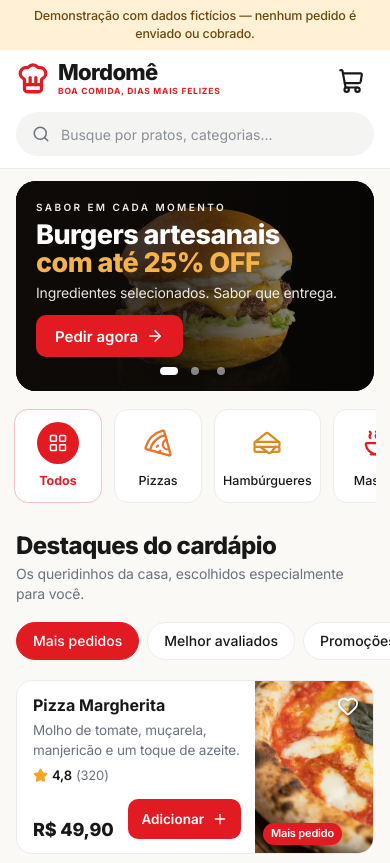
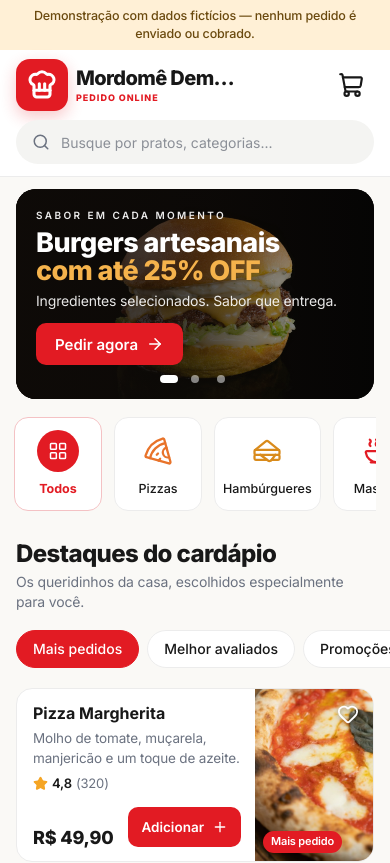
Before and after one commit to jjrfarias/mordome, a Next.js app: page /pedido-online/demonstracao in a window 390 px wide. Shown: the top 863 px of the page. Built offline with nearby package versions, Linux system fonts and the light colour scheme.

Commit message:
Destaca identidade do cliente na vitrine

```diff
--- a/app/api/public/orders/[establishmentId]/route.ts
+++ b/app/api/public/orders/[establishmentId]/route.ts
@@ -58,10 +58,10 @@ export async function GET(_request: Request, { params }: { params: Promise<{ est
     const since = popularitySince().toISOString();
     const offeredIds = new Set(products.map(product => product.id));
     const popularProductIds = rankPopularProducts(listLocalDeliveryOrders(establishmentId).filter(order => order.status !== "CANCELLED" && order.createdAt >= since).flatMap(order => order.items)).filter(productId => offeredIds.has(productId));
-    return Response.json({ popularProductIds, branding: { primary: "#173f35", accent: "#e97c4b" }, establishment: { name: establishment.name, logoUrl: establishment.logoUrl, bannerUrl: establishment.bannerUrl, highlightHeadline: establishment.highlightHeadline, phone: formatBrazilPhone(establishment.phone), address: formatEstablishmentAddress(establishment), highlightProduct: highlightProduct ? { id: highlightProduct.id, name: highlightProduct.name, price: highlightProduct.price, imageUrl: highlightProduct.imageUrl } : null }, products: products.map(product => ({ id: product.id, name: product.name, category: product.category, description: product.description, price: product.price, compareAtPrice: product.compareAtPrice !== null && product.compareAtPrice > product.price ? product.compareAtPrice : null, vegetarian: product.vegetarian, imageUrl: product.imageUrl, ingredientGroups: product.ingredientGroups })), deliveryAreas: deliveryAreas.map(area => ({ id: area.id, name: area.name, deliveryFee: area.deliveryFee, neighborhoods: area.neighborhoods })) });
+    return Response.json({ popularProductIds, branding: { logoUrl: null, primary: "#173f35", accent: "#e97c4b" }, establishment: { name: establishment.name, logoUrl: establishment.logoUrl, bannerUrl: establishment.bannerUrl, highlightHeadline: establishment.highlightHeadline, phone: formatBrazilPhone(establishment.phone), address: formatEstablishmentAddress(establishment), highlightProduct: highlightProduct ? { id: highlightProduct.id, name: highlightProduct.name, price: highlightProduct.price, imageUrl: highlightProduct.imageUrl } : null }, products: products.map(product => ({ id: product.id, name: product.name, category: product.category, description: product.description, price: product.price, compareAtPrice: product.compareAtPrice !== null && product.compareAtPrice > product.price ? product.compareAtPrice : null, vegetarian: product.vegetarian, imageUrl: product.imageUrl, ingredientGroups: product.ingredientGroups })), deliveryAreas: deliveryAreas.map(area => ({ id: area.id, name: area.name, deliveryFee: area.deliveryFee, neighborhoods: area.neighborhoods })) });
   }
 
-  const establishment = await db.establishment.findFirst({ where: { id: establishmentId, active: true, organization: { active: true } }, include: { highlightProduct: true, organization: { select: { brandPrimary: true, brandAccent: true } } } });
+  const establishment = await db.establishment.findFirst({ where: { id: establishmentId, active: true, organization: { active: true } }, include: { highlightProduct: true, organization: { select: { brandLogoUrl: true, brandPrimary: true, brandAccent: true } } } });
   if (!establishment) return Response.json({ error: "Estabelecimento não encontrado." }, { status: 404 });
   const [offerings, deliveryAreas, popularity] = await Promise.all([
     db.productOffering.findMany({
@@ -83,7 +83,7 @@ export async function GET(_request: Request, { params }: { params: Promise<{ est
   const highlightOffering = establishment.highlightProduct ? offerings.find(offering => offering.variant.product.id === establishment.highlightProduct!.id) : undefined;
   return Response.json({
     popularProductIds,
-    branding: { primary: establishment.organization.brandPrimary, accent: establishment.organization.brandAccent },
+    branding: { logoUrl: establishment.organization.brandLogoUrl, primary: establishment.organization.brandPrimary, accent: establishment.organization.brandAccent },
     establishment: {
       name: establishment.name,
       phone: formatBrazilPhone(establishment.phone),
--- a/components/storefront/Header.tsx
+++ b/components/storefront/Header.tsx
@@ -28,7 +28,10 @@ export function Header({ logoUrl, name, nav, activeSection, query, onQueryChange
 }) {
   return <header className={styles.header}>
     <div className={styles.headerInner}>
-      <a href="#inicio" className={styles.brandLink} aria-label={logoUrl ? `${name} — início` : "Mordomê — início"}><BrandMark logoUrl={logoUrl} name={name} /></a>
+      <div className={styles.clientIdentity}>
+        <a href="#inicio" className={styles.brandLink} aria-label={`${name} — início`}><BrandMark logoUrl={logoUrl} name={name} /></a>
+        <span className={styles.mordomeSignature}>Tecnologia <strong>Mordomê</strong></span>
+      </div>
       <nav className={styles.nav} aria-label="Seções da página">
         <ul>{nav.map(item => <li key={item.id}><a href={`#${item.id}`} className={cx(styles.navLink, activeSection === item.id && styles.navLinkActive)} aria-current={activeSection === item.id ? "location" : undefined}>{item.label}</a></li>)}</ul>
       </nav>
--- a/components/storefront/StorefrontPage.tsx
+++ b/components/storefront/StorefrontPage.tsx
@@ -257,7 +257,7 @@ export function StorefrontPage({ source }: { source: StorefrontSource }) {
   return <div className={cx(styles.root, units > 0 && styles.rootWithBar)} style={themeStyle}>
     <a href="#cardapio" className={styles.skipLink}>Pular para o cardápio</a>
     {isDemo && <p className={styles.demoStrip}>Demonstração com dados fictícios — nenhum pedido é enviado ou cobrado.</p>}
-    <Header logoUrl={data.establishment.logoUrl} name={data.establishment.name} nav={nav} activeSection={activeSection} query={filters.query}
+    <Header logoUrl={data.establishment.logoUrl ?? data.branding.logoUrl} name={data.establishment.name} nav={nav} activeSection={activeSection} query={filters.query}
       onQueryChange={query => patchFilters({ query })} onSearchSubmit={() => scrollToId("cardapio")} cartUnits={units}
       onCartClick={() => { if (window.matchMedia("(min-width: 1180px)").matches) document.getElementById("meu-pedido")?.focus(); else setDialog("cart"); }} />
 
--- a/components/storefront/primitives.tsx
+++ b/components/storefront/primitives.tsx
@@ -53,13 +53,9 @@ export function SafeImage({ src, alt, className, eager = false, sizes }: { src:
 }
 
 export function BrandMark({ logoUrl, name }: { logoUrl: string | null; name: string }) {
-  if (logoUrl) return <span className={styles.brand}>
-    <SafeImage src={logoUrl} alt="" className={styles.brandLogo} />
-    <span className={styles.brandText}><strong>{name}</strong><small>com Mordomê</small></span>
-  </span>;
   return <span className={styles.brand}>
-    <ChefHat className={styles.brandHat} aria-hidden strokeWidth={2.3} />
-    <span className={styles.brandText}><strong>Mordomê</strong><small>Boa comida, dias mais felizes</small></span>
+    {logoUrl ? <SafeImage src={logoUrl} alt="" className={styles.brandLogo} eager /> : <span className={styles.brandFallback}><ChefHat aria-hidden strokeWidth={2.3} /></span>}
+    <span className={styles.brandText}><strong>{name}</strong><small>Pedido online</small></span>
   </span>;
 }
 
--- a/components/storefront/storefront.module.css
+++ b/components/storefront/storefront.module.css
@@ -73,14 +73,18 @@
 /* ---------- Cabeçalho ---------- */
 /* Neutraliza a regra global `header{}` do painel operacional (altura, padding, blur). */
 .header { position: sticky; top: 0; z-index: 40; display: block; height: auto; padding: 0; background: var(--surface); border-bottom: 1px solid var(--border); backdrop-filter: none; }
-.headerInner { max-width: 1560px; margin: 0 auto; height: 72px; padding: 0 24px; display: flex; align-items: center; gap: 28px; }
+.headerInner { max-width: 1560px; margin: 0 auto; min-height: 82px; padding: 8px 24px; display: flex; align-items: center; gap: 28px; }
+.clientIdentity { display: flex; align-items: center; gap: 12px; flex-shrink: 0; }
 .brandLink { color: inherit; text-decoration: none; border-radius: 8px; flex-shrink: 0; }
 .brand { display: inline-flex; align-items: center; gap: 8px; }
-.brandHat { width: 40px; height: 40px; color: var(--red); }
-.brandLogo { width: 44px; height: 44px; border-radius: 50%; object-fit: cover; border: 1px solid var(--border); }
+.brandFallback { width: 56px; height: 56px; border-radius: 16px; display: grid; place-items: center; color: #fff; background: var(--red); box-shadow: 0 6px 16px color-mix(in srgb, var(--red) 24%, transparent); }
+.brandFallback svg { width: 32px; height: 32px; }
+.brandLogo { width: 64px; height: 64px; border-radius: 16px; object-fit: contain; padding: 3px; background: #fff; border: 2px solid color-mix(in srgb, var(--red) 28%, var(--border)); box-shadow: 0 5px 16px rgba(24, 24, 24, .08); }
 .brandText { display: flex; flex-direction: column; line-height: 1; }
-.brandText strong { font-size: 25px; font-weight: 800; letter-spacing: -.03em; }
-.brandText small { margin-top: 4px; font-size: 8.5px; font-weight: 700; letter-spacing: .09em; text-transform: uppercase; color: var(--red); }
+.brandText strong { max-width: 220px; overflow: hidden; text-overflow: ellipsis; font-size: 24px; font-weight: 800; letter-spacing: -.03em; white-space: nowrap; }
+.brandText small { margin-top: 5px; font-size: 9px; font-weight: 800; letter-spacing: .11em; text-transform: uppercase; color: var(--red); }
+.mordomeSignature { padding-left: 12px; border-left: 1px solid var(--border); color: var(--muted); font-size: 10px; line-height: 1.2; white-space: nowrap; }
+.mordomeSignature strong { display: block; color: var(--text); font-size: 13px; letter-spacing: -.01em; }
 .nav ul { display: flex; gap: 26px; }
 .navLink { position: relative; display: inline-block; padding: 8px 0; color: var(--text); text-decoration: none; font-size: 14px; font-weight: 500; white-space: nowrap; }
 .navLink:hover { color: var(--red); }
@@ -464,10 +468,11 @@
 }
 @media (max-width: 1099px) {
   .nav { display: none; }
+  .mordomeSignature { display: none; }
 }
 @media (max-width: 899px) {
-  .root { --header-offset: 128px; }
-  .headerInner { height: 62px; padding: 0 16px; }
+  .root { --header-offset: 136px; }
+  .headerInner { min-height: 70px; padding: 7px 16px; }
   .headerSearch { display: none; }
   .cartButton { margin-left: auto; }
   .mobileSearchRow { display: block; }
@@ -477,8 +482,8 @@
   .promos { grid-template-columns: minmax(0, 1fr); }
 }
 @media (max-width: 640px) {
-  .brandHat { width: 34px; height: 34px; }
-  .brandText strong { font-size: 22px; }
+  .brandLogo, .brandFallback { width: 52px; height: 52px; border-radius: 14px; }
+  .brandText strong { max-width: 170px; font-size: 20px; }
   .heroSlide { height: 210px; align-items: flex-end; }
   .heroImage { width: 100%; }
   .heroShade { background: linear-gradient(90deg, rgba(15, 11, 8, .92) 0%, rgba(15, 11, 8, .7) 55%, rgba(15, 11, 8, .2) 100%); }
--- a/lib/storefront/demo-data.ts
+++ b/lib/storefront/demo-data.ts
@@ -10,7 +10,7 @@ const photo = (file: string) => `/vitrine-demo/${file}.jpg`;
 export const demoStorefront: StorefrontData = {
   mode: "demo",
   storeKey: "demonstracao",
-  branding: { primary: "#e21b23", accent: "#f5b34c" },
+  branding: { logoUrl: null, primary: "#e21b23", accent: "#f5b34c" },
   establishment: { name: "Mordomê Demonstração", logoUrl: null, phone: null, address: "Rua das Flores, 123 · Centro, São Paulo - SP" },
   slides: [
     { id: "burgers", kicker: "Sabor em cada momento", title: "Burgers artesanais", highlight: "com até 25% OFF", description: "Ingredientes selecionados. Sabor que entrega.", imageUrl: photo("hamburguer-artesanal"), imageAlt: "Cheeseburger artesanal com cheddar derretido", ctaLabel: "Pedir agora", target: { kind: "category", categoryId: "hamburgueres" } },
--- a/lib/storefront/live-adapter.ts
+++ b/lib/storefront/live-adapter.ts
@@ -4,7 +4,7 @@ import { categoryIconKey } from "./catalog.ts";
 
 // Contrato de GET /api/public/orders/[establishmentId]. Valores em reais (Decimal serializado).
 export type PublicOrderMenuResponse = {
-  branding?: { primary: string; accent: string };
+  branding?: { logoUrl?: string | null; primary: string; accent: string };
   establishment: {
     name: string;
     logoUrl: string | null;
@@ -75,7 +75,7 @@ export function mapLiveStorefront(establishmentId: string, response: PublicOrder
   return {
     mode: "live",
     storeKey: establishmentId,
-    branding: response.branding ?? { primary: "#173f35", accent: "#e97c4b" },
+    branding: { logoUrl: response.branding?.logoUrl ?? null, primary: response.branding?.primary ?? "#173f35", accent: response.branding?.accent ?? "#e97c4b" },
     establishment: { name: establishment.name, logoUrl: establishment.logoUrl, phone: establishment.phone ?? null, address: establishment.address ?? null },
     slides,
     categories,
--- a/lib/storefront/model.ts
+++ b/lib/storefront/model.ts
@@ -47,7 +47,7 @@ export type StorefrontData = {
   // Chave de isolamento do carrinho e dos favoritos no navegador: um estabelecimento nunca lê o
   // carrinho de outro.
   storeKey: string;
-  branding: { primary: string; accent: string };
+  branding: { logoUrl: string | null; primary: string; accent: string };
   establishment: { name: string; logoUrl: string | null; phone: string | null; address: string | null };
   slides: HeroSlide[];
   categories: StorefrontCategory[];
```
Also changed, not shown: 1 other file (tests, documents, lock files or other folders).
